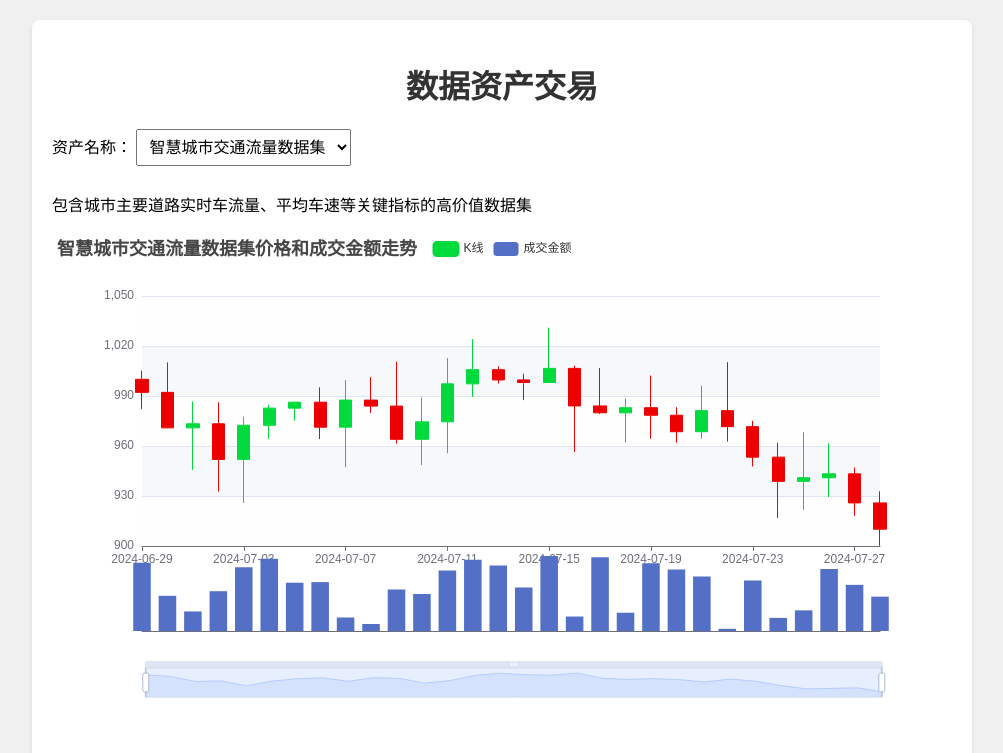
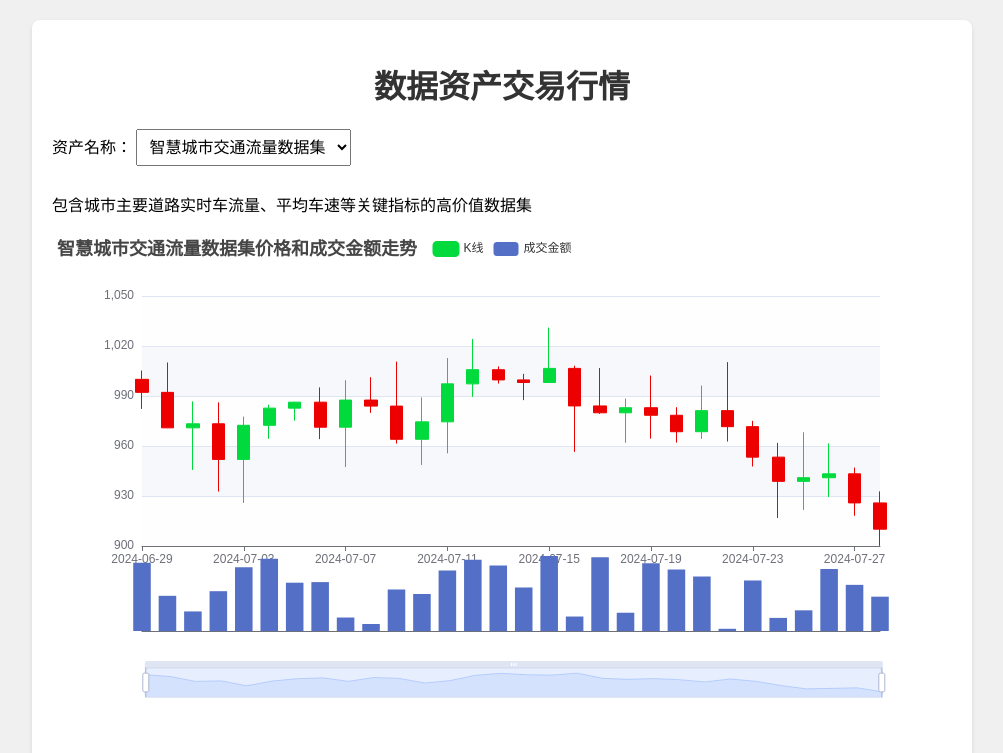
Before and after one commit to chat-meta/hangqing, a plain HTML site: page index.html in a window 1280 px wide. Shown: the top 753 px of the page, without its empty margins (138-1141 px from the left). Drawn offline with nearby package versions, Linux system fonts and the light colour scheme.

Commit message:
Update index.html

```diff
--- a/index.html
+++ b/index.html
@@ -53,7 +53,7 @@
 </head>
 <body>
   <div class="container">
-    <h1>数据资产交易</h1>
+    <h1>数据资产交易行情</h1>
     <div class="asset-info">
       <label for="assetSelect">资产名称：</label>
       <select id="assetSelect">
```
